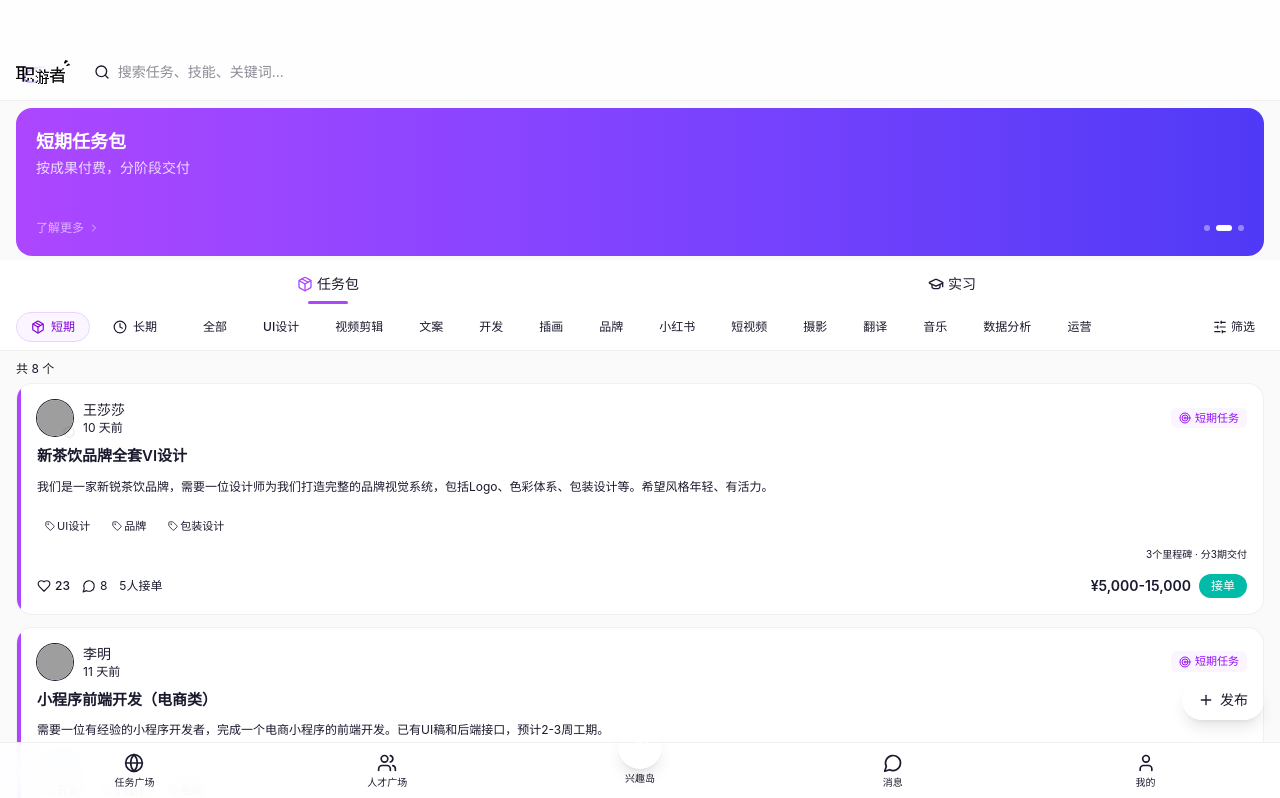
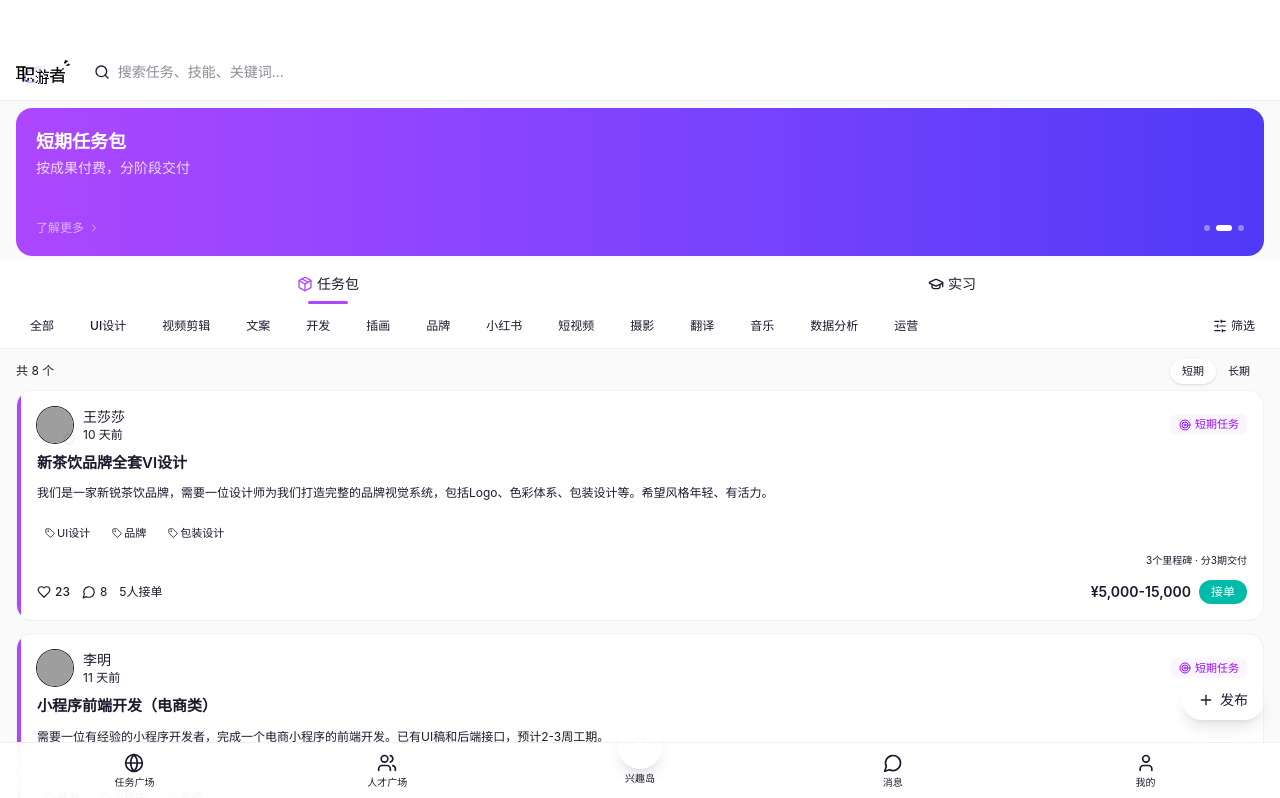
Before and after one commit to ericzr/bushangban, a React (Vite) app: page /#/ in a window 1280 px wide. Shown: the top 798 px of the page. Built offline with nearby package versions, Linux system fonts and the light colour scheme; grey boxes are pictures that could not be loaded.

Commit message:
move duration toggle to count row

```diff
--- a/src/app/pages/Home.tsx
+++ b/src/app/pages/Home.tsx
@@ -168,29 +168,6 @@ export function Home() {
         {/* Skill Category + Filter Row */}
         <div className="flex items-center border-b border-border">
           <div className="flex gap-2 overflow-x-auto px-4 py-2 flex-1 scrollbar-hide">
-            {activeMain === 'package' && (
-              <>
-                {SUB_TABS.map(sub => {
-                  const active = activeSub === sub.key;
-                  const Icon = sub.icon;
-
-                  return (
-                    <button
-                      key={sub.key}
-                      onClick={() => setActiveSub(sub.key)}
-                      className={cn(
-                        'flex flex-shrink-0 items-center gap-1.5 rounded-full border px-3.5 py-1.5 text-xs font-medium transition-colors',
-                        active ? `${sub.activeBg} ${sub.activeClass}` : 'border-transparent bg-secondary text-muted-foreground hover:bg-secondary/80'
-                      )}
-                    >
-                      <Icon className="h-3.5 w-3.5" />
-                      {sub.label}
-                    </button>
-                  );
-                })}
-                <div className="my-1 h-5 w-px flex-shrink-0 bg-border" />
-              </>
-            )}
             {SKILL_CATEGORIES.map(cat => (
               <button
                 key={cat}
@@ -316,8 +293,28 @@ export function Home() {
       )}
 
       {/* Task Count */}
-      <div className="px-4 pt-1 pb-1">
+      <div className="flex items-center justify-between gap-3 px-4 pt-2 pb-1">
         <span className="text-xs text-muted-foreground">共 {filteredTasks.length} 个</span>
+        {activeMain === 'package' && (
+          <div className="flex items-center rounded-full bg-secondary p-0.5">
+            {SUB_TABS.map(sub => {
+              const active = activeSub === sub.key;
+
+              return (
+                <button
+                  key={sub.key}
+                  onClick={() => setActiveSub(sub.key)}
+                  className={cn(
+                    'rounded-full px-3 py-1 text-[11px] font-medium transition-colors',
+                    active ? 'bg-white text-foreground shadow-sm' : 'text-muted-foreground'
+                  )}
+                >
+                  {sub.label}
+                </button>
+              );
+            })}
+          </div>
+        )}
       </div>
 
       {/* Task Cards */}
```
